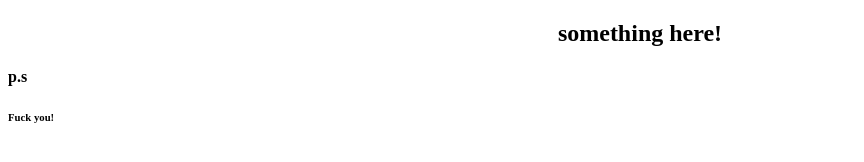
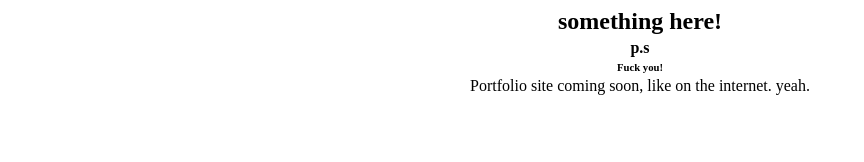
Before and after one commit to harry-duncan/harry-duncan.github.io, a plain HTML site: page index.html in a window 1280 px wide. Shown: the whole page, without its empty margins (0-864 px from the left). Drawn offline with Linux system fonts and the light colour scheme.

Commit message:
Meaningful commit message

```diff
--- a/css/style.css
+++ b/css/style.css
@@ -1,3 +1,5 @@
-h2 {
+.centered {
   text-align: center;
+  margin: 0 auto;
+  margin-top: 4px;
 }
--- a/index.html
+++ b/index.html
@@ -7,9 +7,11 @@
 </head>
 <body>
 
-<h2>something here!</h2>
-<h4>p.s</h4>
-<h6>Fuck you!</h6>
+<h2 class="centered">something here!</h2>
+<h4 class="centered">p.s</h4>
+<h6 class="centered">Fuck you!</h6>
+<p class="centered">Portfolio site coming soon, like on the internet. yeah.</p>
+
 
 </body>
 </html>
```
